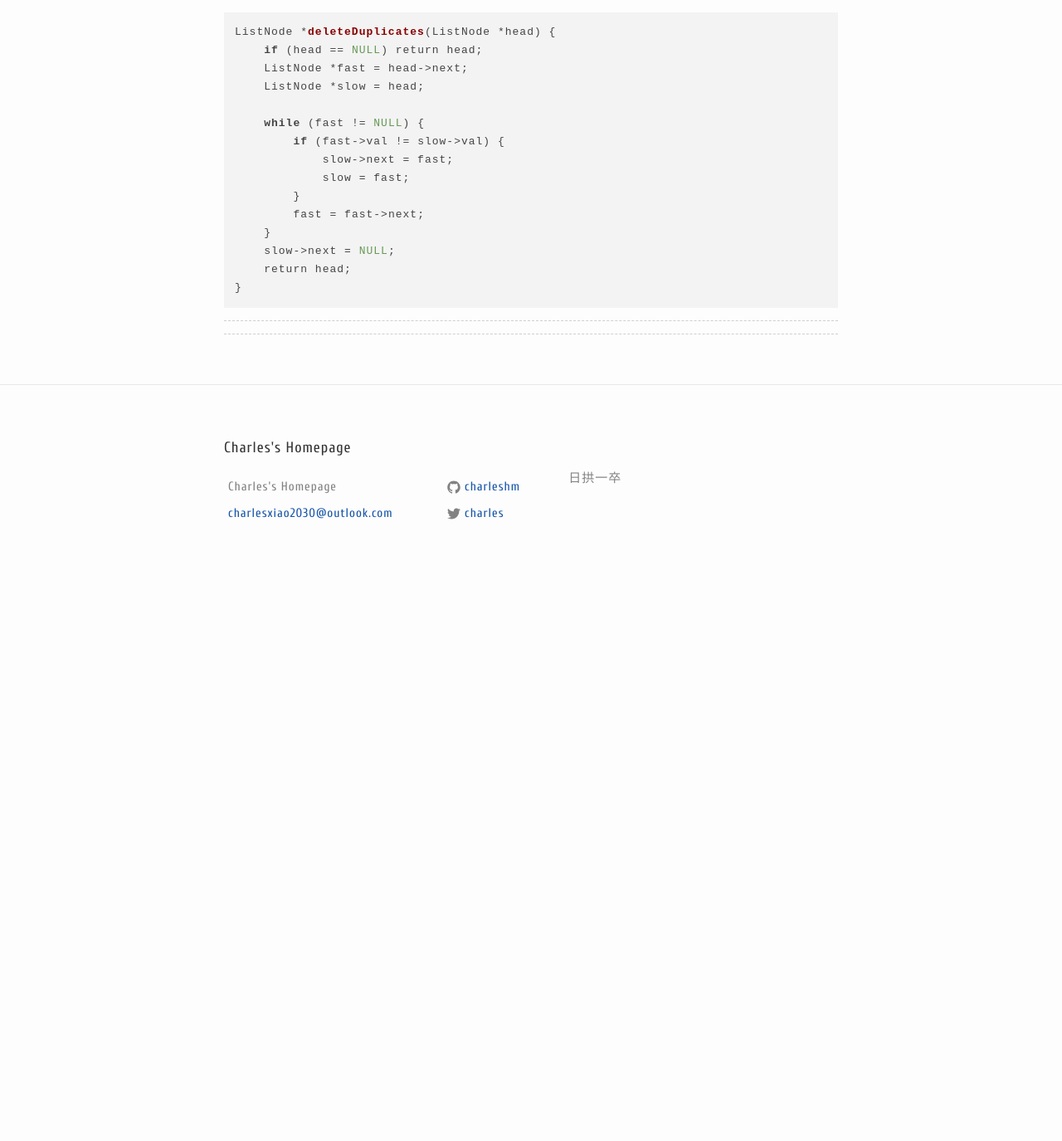
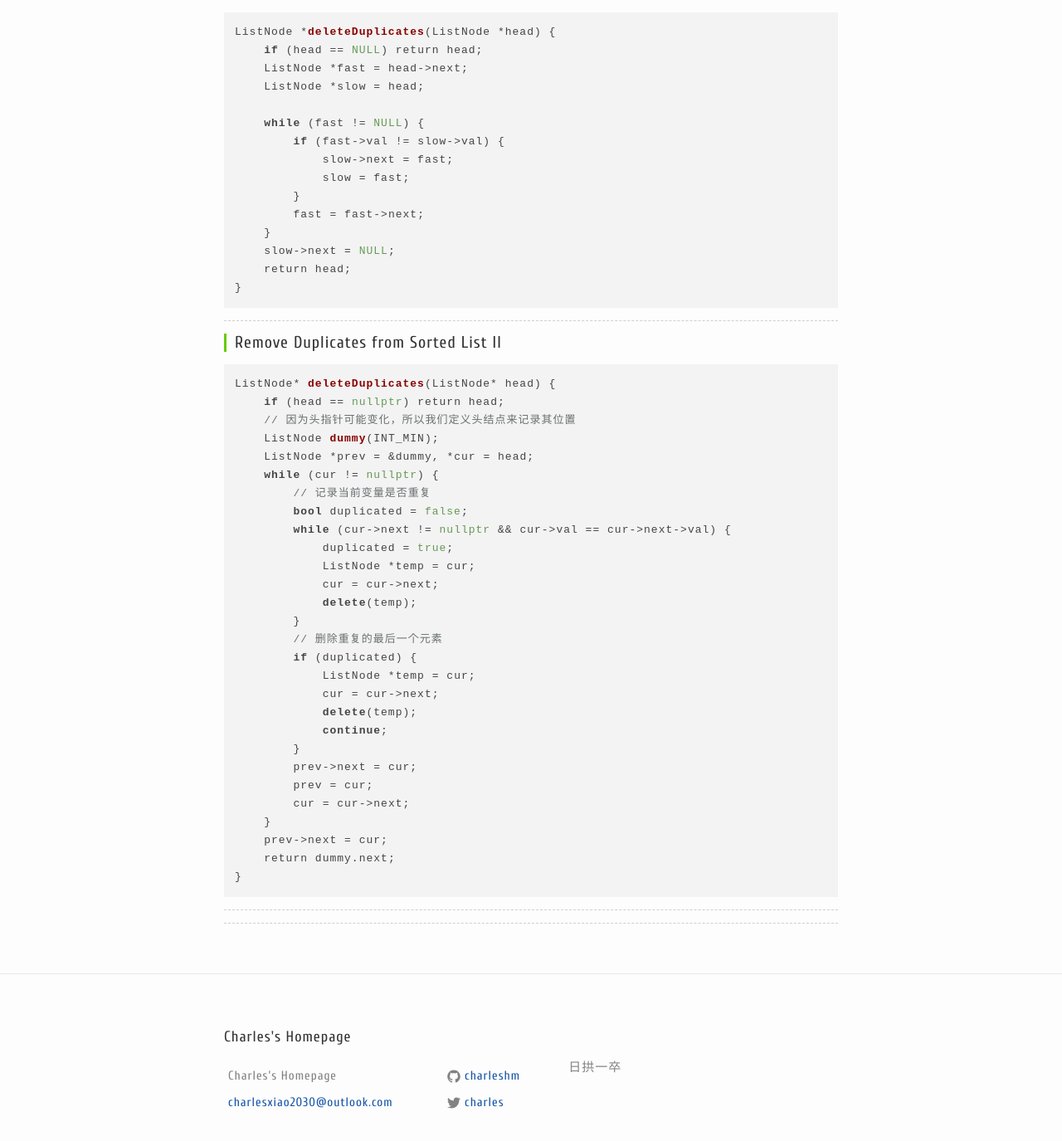
Before and after one commit to charleshm/charleshm.github.io, a Jekyll site: the page built from _posts/2016-04-08-Cplusplus-List.md, in a window 1280 px wide and 1400 px high, scrolled down 1987 px. Shown: the top 1375 px of the window at 83% size. Built offline with Jekyll 4.4.1, drawn with Linux system fonts in a browser that asks for light colours; nearby versions of some CDN libraries; comment, search, counter and statistics services are not loaded; before the commit the page ends 2677 px from its top, so only the background shows below that.

Commit message:
c++ list

```diff
--- a/_posts/2016-04-08-Cplusplus-List.md
+++ b/_posts/2016-04-08-Cplusplus-List.md
@@ -104,5 +104,43 @@ ListNode *deleteDuplicates(ListNode *head) {
 }
 {% endhighlight %}
 
+----------
+
+#### Remove Duplicates from Sorted List II
+
+{% highlight c++ %}
+ListNode* deleteDuplicates(ListNode* head) {
+    if (head == nullptr) return head;
+    // 因为头指针可能变化，所以我们定义头结点来记录其位置
+    ListNode dummy(INT_MIN);
+    ListNode *prev = &dummy, *cur = head;
+    while (cur != nullptr) {
+        // 记录当前变量是否重复
+        bool duplicated = false;
+        while (cur->next != nullptr && cur->val == cur->next->val) {
+            duplicated = true;
+            ListNode *temp = cur;
+            cur = cur->next;
+            delete(temp);
+        }
+        // 删除重复的最后一个元素
+        if (duplicated) {
+            ListNode *temp = cur;
+            cur = cur->next;
+            delete(temp);
+            continue;
+        }
+        prev->next = cur;
+        prev = cur;
+        cur = cur->next;
+    }
+    prev->next = cur;
+    return dummy.next;
+}
+{% endhighlight %}
 
   [1]: http://7xjbdi.com1.z0.glb.clouddn.com/headnode.jpg
+
+
+
+  [1]: http://7xjbdi.com1.z0.glb.clouddn.com/headnode.jpg
```
